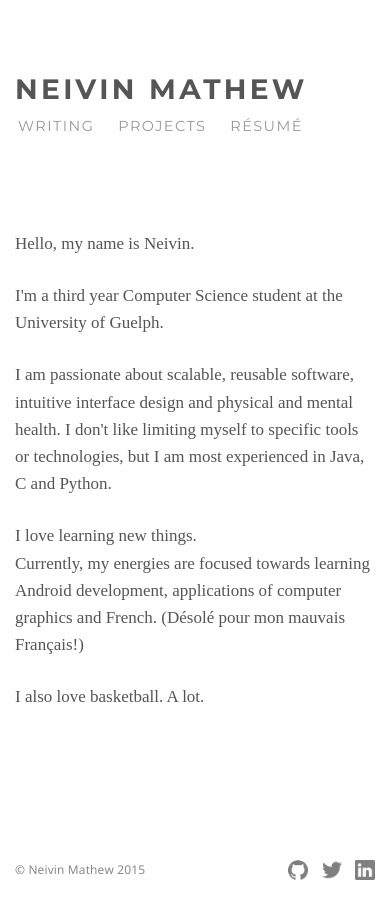
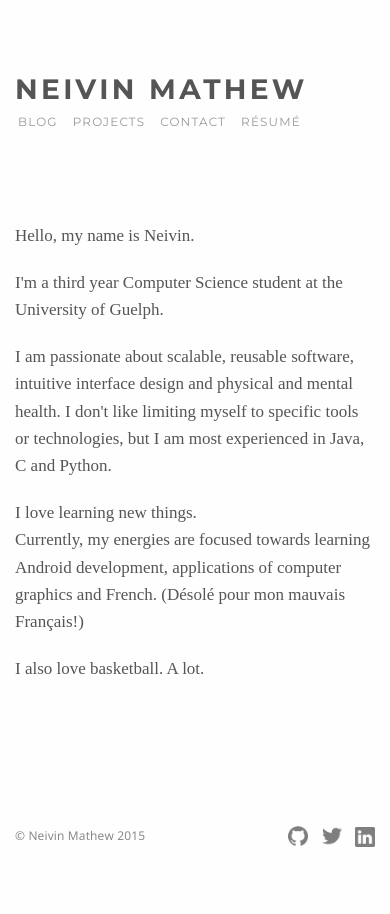
Before and after one commit to neivin/neivin.github.io, a Jekyll site: the page built from index.html, in a window 390 px wide. Built offline with Jekyll 4.4.1, drawn with Linux system fonts in a browser that asks for light colours.

Commit message:
:sweat_smile: add contact page :zap: rename blog :ok_hand: fix responsiveness

```diff
--- a/_includes/header.html
+++ b/_includes/header.html
@@ -5,9 +5,9 @@
     <div class="header-name"><a id="title-link" href="/">NEIVIN MATHEW</a></div>
 
     <div class="nav-links">
-          <a class="page-link" href="/blog">WRITING</a>
+          <a class="page-link" href="/blog">BLOG</a>
           <a class="page-link" href="/work">PROJECTS</a>
-          <!--<a class="page-link" href="/about">ABOUT</a>-->
+          <a class="page-link" href="/contact">CONTACT</a>
           <a class="page-link" href="/resume/neivin_mathew_resume.pdf">RÉSUMÉ</a>
      </div>
 
--- a/_sass/_base.scss
+++ b/_sass/_base.scss
@@ -37,7 +37,7 @@
 }
 
 p{
-    margin-bottom: $spacing-unit - 5;
+    margin-bottom: $spacing-unit - 10;
 }
 
 
--- a/_sass/_layout.scss
+++ b/_sass/_layout.scss
@@ -101,10 +101,10 @@
     }
 
     .page-link{
-        font-size: 1rem;
+        font-size: 0.9rem;
         // Gaps between nav items, but not on the first one
         &:not(:first-child) {
-            margin-left: 35px;
+            margin-left: 25px;
         }
 
     }
@@ -120,10 +120,10 @@
     }
 
     .page-link{
-        font-size: 0.85em;
+        font-size: 0.7em;
         // Gaps between nav items, but not on the first one
         &:not(:first-child) {
-            margin-left: 24px;
+            margin-left: 15px;
         }
     }
 
--- a/about/index.html
+++ /dev/null
@@ -1,5 +0,0 @@
----
-layout: default
-title: About
----
-<div>this is the abouts page</div>
```
Also changed, not shown: contact/index.html (added, +18 -0 lines).
